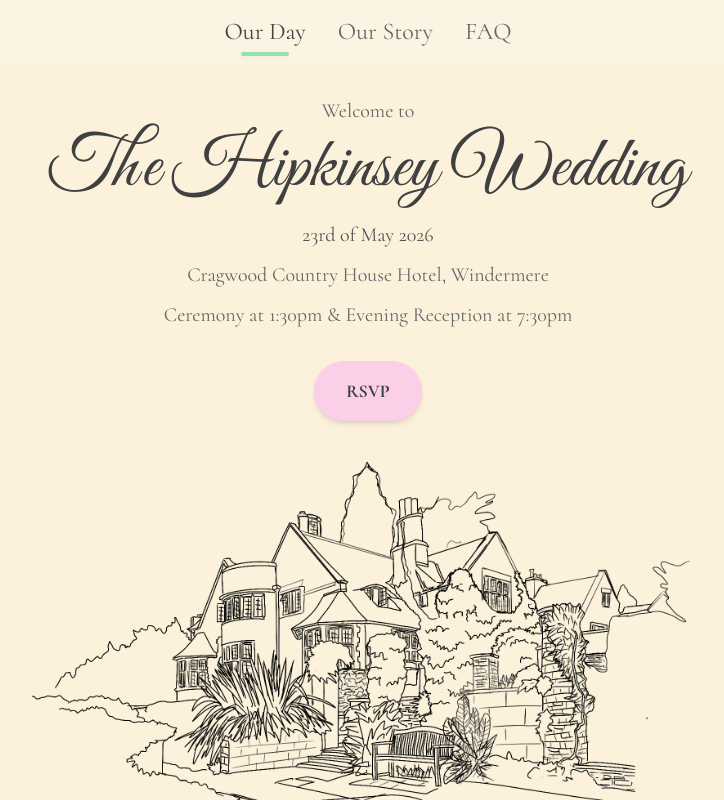
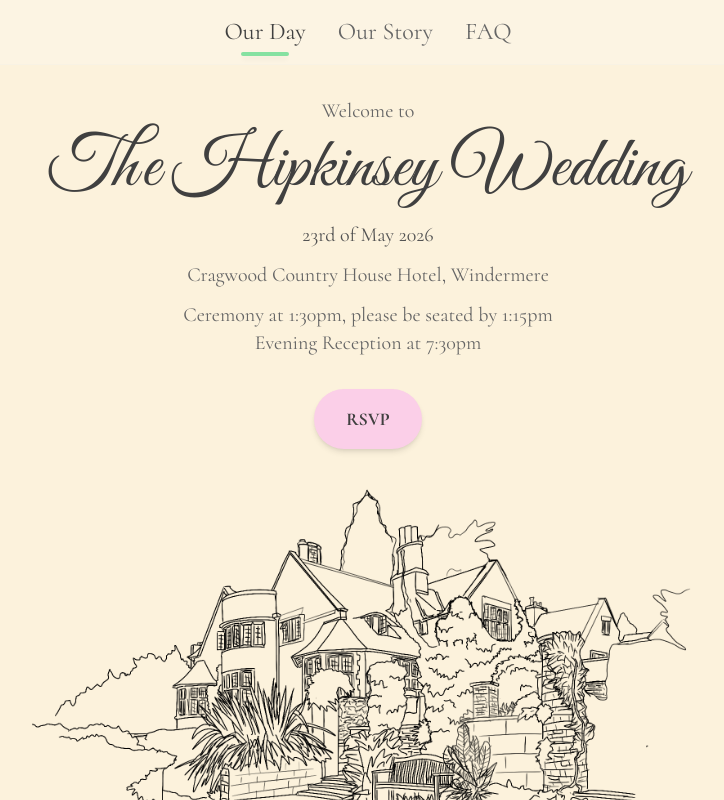
Before and after one commit to talk2frank/hipkinsey-wedding, a React (Vite) app: page / in a window 1280 px wide. Shown: the top 800 px of the page, without its empty margins (272-996 px from the left). Built offline with nearby package versions, Linux system fonts and the light colour scheme.

Commit message:
text updates

```diff
--- a/src/components/FAQ.tsx
+++ b/src/components/FAQ.tsx
@@ -8,7 +8,7 @@ export default function FAQ() {
     },
     {
       question: "What time should I arrive?",
-      answer: "Please be in your seats by 1:00pm, the ceremony will start at 1:30pm. We ask evening guests to arrive at 7:30pm."
+      answer: "For the ceremony please be in your seats by 1:15pm, the ceremony will start at 1:30pm. We ask evening guests to arrive at 7:30pm."
     },
     {
      question: "How do I get to/from Cragwood Country House Hotel?",
--- a/src/components/LandingPage.tsx
+++ b/src/components/LandingPage.tsx
@@ -22,7 +22,8 @@ export default function LandingPage() {
             Cragwood Country House Hotel, Windermere
           </p>
           <p className="font-cormorant text-xl text-charcoal-600">
-            Ceremony at 1:30pm & Evening Reception at 7:30pm
+            Ceremony at 1:30pm, please be seated by 1:15pm <br></br>
+            Evening Reception at 7:30pm
           </p>
         </div>
 
```
